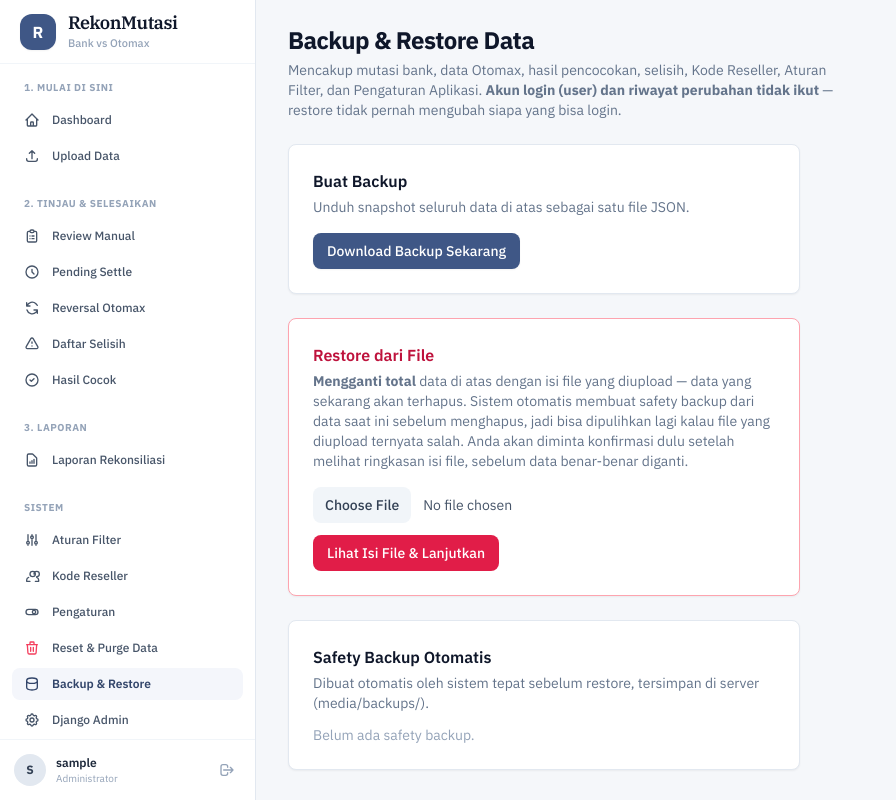
After one commit to rismawanwaris-arch/LServer, a Django app: page /backup/ in a window 1280 px wide. The commit adds this page. Shown: the whole page, without its empty margins (0-896 px from the left). Run offline with Django 5.2, Linux system fonts and the light colour scheme; the visitor is signed in with stand-in values (Sample User, id 1); parts of the project's set-up code (start-up, migrations or seed data) failed here and were passed over; some libraries are stand-ins or nearby versions.

Commit message:
feat: halaman Backup & Restore Data rekonsiliasi
Cakupan backup: mutasi bank, data Otomax, hasil pencocokan, selisih,
Kode Reseller, Aturan Filter, Pengaturan Aplikasi -- lewat serializer
JSON bawaan Django. Akun login (auth.User) dan riwayat perubahan
(simple_history) sengaja tidak ikut, supaya restore tidak pernah
mengubah siapa yang bisa login.

Restore mengganti TOTAL isi data di atas dengan isi file yang
diupload (bukan merge), lewat alur upload -> preview jumlah baris ->
konfirmasi eksplisit, supaya operator lihat dulu isinya sebelum data
sekarang ditimpa. Sistem otomatis membuat safety backup dari data
saat ini tepat sebelum menghapus, jadi restore yang salah masih bisa
dipulihkan lagi. File safety backup ditaruh di bawah MEDIA_ROOT
(media/backups/) supaya ikut volume ./data/media yang sudah
di-bind-mount di compose.zima.yml -- bukan di lokasi lain yang akan
hilang saat container di-rebuild.

OtomaxEntry.net_pair (FK ke dirinya sendiri, dipakai reversal
netting) ditangani lewat dua pass saat restore supaya pasangan
REV/original yang saling menunjuk tidak gagal karena baris
lawannya belum ada.

Halaman ini khusus superuser, sama seperti Pengaturan & Reset/Purge
Data.

```diff
--- a/apps/dashboard/templates/base.html
+++ b/apps/dashboard/templates/base.html
@@ -219,6 +219,12 @@
               <svg class="h-4 w-4 flex-shrink-0 text-rose-500" fill="none" viewBox="0 0 24 24" stroke="currentColor"><path stroke-linecap="round" stroke-linejoin="round" stroke-width="2" d="M19 7l-.867 12.142A2 2 0 0116.138 21H7.862a2 2 0 01-1.995-1.858L5 7m5 4v6m4-6v6m1-10V4a1 1 0 00-1-1h-4a1 1 0 00-1 1v3M4 7h16"/></svg>
               <span>Reset & Purge Data</span>
             </a>
+
+            <a href="{% url 'backup' %}"
+               class="flex items-center gap-3 px-3 py-2 rounded-lg font-medium transition {% if request.resolver_match.url_name == 'backup' %}bg-indigo-50 text-indigo-700 font-semibold dark:bg-indigo-950/60 dark:text-indigo-300 shadow-2xs{% else %}text-slate-600 hover:bg-slate-50 hover:text-slate-900 dark:text-slate-300 dark:hover:bg-slate-800/60 dark:hover:text-white{% endif %}">
+              <svg class="h-4 w-4 flex-shrink-0" fill="none" viewBox="0 0 24 24" stroke="currentColor"><path stroke-linecap="round" stroke-linejoin="round" stroke-width="2" d="M4 7v10c0 2.21 3.58 4 8 4s8-1.79 8-4V7M4 7c0 2.21 3.58 4 8 4s8-1.79 8-4M4 7c0-2.21 3.58-4 8-4s8 1.79 8 4"/></svg>
+              <span>Backup & Restore</span>
+            </a>
             {% endif %}
 
             <a href="/admin/" target="_blank"
--- /dev/null
+++ b/apps/dashboard/templates/dashboard/backup.html
@@ -0,0 +1,55 @@
+{% extends "base.html" %}
+{% block title %}Backup & Restore Data — RekonMutasi{% endblock %}
+{% block content %}
+<div class="mb-6">
+  <h1 class="text-2xl font-bold tracking-tight text-slate-900 dark:text-white">Backup & Restore Data</h1>
+  <p class="text-sm text-slate-500 mt-1 max-w-prose">
+    Mencakup mutasi bank, data Otomax, hasil pencocokan, selisih, Kode Reseller, Aturan Filter,
+    dan Pengaturan Aplikasi. <b>Akun login (user) dan riwayat perubahan tidak ikut</b> — restore
+    tidak pernah mengubah siapa yang bisa login.
+  </p>
+</div>
+
+<div class="card max-w-lg p-6 mb-6">
+  <h2 class="mb-1 text-base font-semibold text-slate-900 dark:text-white">Buat Backup</h2>
+  <p class="mb-4 text-sm text-slate-500 dark:text-slate-400">
+    Unduh snapshot seluruh data di atas sebagai satu file JSON.
+  </p>
+  <a href="{% url 'download-backup' %}" class="btn-primary inline-block">Download Backup Sekarang</a>
+</div>
+
+<div class="card max-w-lg p-6 mb-6 border-rose-300 dark:border-rose-800">
+  <h2 class="mb-1 text-base font-semibold text-rose-700 dark:text-rose-400">Restore dari File</h2>
+  <p class="mb-4 text-sm text-slate-500 dark:text-slate-400">
+    <b>Mengganti total</b> data di atas dengan isi file yang diupload — data yang sekarang akan
+    terhapus. Sistem otomatis membuat safety backup dari data saat ini sebelum menghapus, jadi
+    bisa dipulihkan lagi kalau file yang diupload ternyata salah. Anda akan diminta konfirmasi
+    dulu setelah melihat ringkasan isi file, sebelum data benar-benar diganti.
+  </p>
+  <form method="post" action="{% url 'restore-preview' %}" enctype="multipart/form-data" class="space-y-3">
+    {% csrf_token %}
+    <input type="file" name="file" accept="application/json,.json" required
+           class="block w-full text-sm text-slate-600 dark:text-slate-300
+                  file:mr-3 file:rounded-lg file:border-0 file:bg-slate-100 file:px-3 file:py-2
+                  file:text-sm file:font-medium file:text-slate-700
+                  dark:file:bg-slate-800 dark:file:text-slate-200">
+    <button type="submit" class="btn bg-rose-600 text-white hover:bg-rose-500">Lihat Isi File & Lanjutkan</button>
+  </form>
+</div>
+
+<div class="card max-w-lg p-6">
+  <h2 class="mb-1 text-base font-semibold text-slate-900 dark:text-white">Safety Backup Otomatis</h2>
+  <p class="mb-3 text-sm text-slate-500 dark:text-slate-400">
+    Dibuat otomatis oleh sistem tepat sebelum restore, tersimpan di server (media/backups/).
+  </p>
+  {% if safety_backups %}
+  <ul class="space-y-1 text-sm font-mono text-slate-600 dark:text-slate-300">
+    {% for name in safety_backups %}
+    <li>{{ name }}</li>
+    {% endfor %}
+  </ul>
+  {% else %}
+  <p class="text-sm text-slate-400">Belum ada safety backup.</p>
+  {% endif %}
+</div>
+{% endblock %}
--- a/apps/dashboard/urls.py
+++ b/apps/dashboard/urls.py
@@ -52,6 +52,11 @@ urlpatterns = [
     # Pengaturan Aplikasi
     path("pengaturan/", views.app_settings_view, name="app-settings"),
     path("pengaturan/simpan/", views.update_app_settings_action, name="update-app-settings"),
+    # Backup & Restore Data
+    path("backup/", views.backup_view, name="backup"),
+    path("backup/download/", views.download_backup_action, name="download-backup"),
+    path("backup/restore/preview/", views.restore_preview_action, name="restore-preview"),
+    path("backup/restore/confirm/", views.restore_confirm_action, name="restore-confirm"),
     # Auth
     path("login/", auth_views.LoginView.as_view(template_name="dashboard/login.html"), name="login"),
     path("logout/", auth_views.LogoutView.as_view(next_page="login"), name="logout"),
--- a/apps/dashboard/views/__init__.py
+++ b/apps/dashboard/views/__init__.py
@@ -6,6 +6,7 @@ apps/dashboard/urls.py tidak perlu berubah sama sekali."""
 from __future__ import annotations
 
 from .app_settings import app_settings_view, update_app_settings_action
+from .backup import backup_view, download_backup_action, restore_confirm_action, restore_preview_action
 from .data_admin import data_admin, purge_all_view, purge_day_view
 from .day import day_view
 from .discrepancies import discrepancy_list_view
@@ -42,6 +43,7 @@ __all__ = [
     "add_reseller_action",
     "app_settings_view",
     "apply_exclusion_rules_action",
+    "backup_view",
     "bulk_manual_match_action",
     "close_view",
     "data_admin",
@@ -50,6 +52,7 @@ __all__ = [
     "delete_exclusion_rule_action",
     "delete_reseller_action",
     "discrepancy_list_view",
+    "download_backup_action",
     "edit_reseller_action",
     "exclusion_rules_view",
     "manual_match_action",
@@ -66,6 +69,8 @@ __all__ = [
     "reports_view",
     "reseller_view",
     "resolve_view",
+    "restore_confirm_action",
+    "restore_preview_action",
     "reversal_view",
     "run_engine",
     "toggle_exclusion_rule_action",
--- /dev/null
+++ b/apps/dashboard/views/backup.py
@@ -0,0 +1,114 @@
+"""Halaman Backup & Restore Data -- download snapshot data rekonsiliasi, dan restore
+dari file lewat alur upload -> preview -> konfirmasi (supaya operator lihat dulu isi
+file sebelum data sekarang ditimpa). Khusus staff."""
+
+from __future__ import annotations
+
+import secrets
+from pathlib import Path
+
+from django.conf import settings
+from django.contrib import messages
+from django.contrib.auth.decorators import login_required
+from django.http import HttpResponse
+from django.shortcuts import redirect, render
+from django.views.decorators.http import require_POST
+
+from apps.recon.backup import (
+    RestoreError,
+    backup_filename,
+    generate_backup_json,
+    list_safety_backups,
+    preview_backup_file,
+    restore_from_json,
+)
+
+from ._shared import staff_only
+
+_MAX_UPLOAD_BYTES = 100 * 1024 * 1024
+
+
+def _restore_tmp_dir() -> Path:
+    return Path(settings.MEDIA_ROOT) / "backups" / "tmp-restore"
+
+
+@login_required
+@staff_only
+def backup_view(request):
+    return render(
+        request,
+        "dashboard/backup.html",
+        {"safety_backups": [p.name for p in list_safety_backups()]},
+    )
+
+
+@login_required
+@staff_only
+def download_backup_action(request):
+    content = generate_backup_json()
+    response = HttpResponse(content, content_type="application/json")
+    response["Content-Disposition"] = f'attachment; filename="{backup_filename()}"'
+    return response
+
+
+@login_required
+@staff_only
+@require_POST
+def restore_preview_action(request):
+    upload = request.FILES.get("file")
+    if not upload:
+        messages.error(request, "Pilih file backup (.json) dulu.")
+        return redirect("backup")
+    if upload.size > _MAX_UPLOAD_BYTES:
+        messages.error(request, "File terlalu besar (maks 100MB).")
+        return redirect("backup")
+
+    content = upload.read().decode("utf-8", errors="replace")
+    try:
+        counts = preview_backup_file(content)
+    except RestoreError as exc:
+        messages.error(request, str(exc))
+        return redirect("backup")
+
+    tmp_dir = _restore_tmp_dir()
+    tmp_dir.mkdir(parents=True, exist_ok=True)
+    token = secrets.token_urlsafe(24)
+    (tmp_dir / f"{token}.json").write_text(content, encoding="utf-8")
+
+    return render(
+        request,
+        "dashboard/backup_confirm.html",
+        {"counts": sorted(counts.items()), "total": sum(counts.values()), "token": token},
+    )
+
+
+@login_required
+@staff_only
+@require_POST
+def restore_confirm_action(request):
+    token = request.POST.get("token", "")
+    if not token or "/" in token or "\\" in token:
+        messages.error(request, "Token restore tidak valid. Ulangi upload file.")
+        return redirect("backup")
+
+    tmp_path = _restore_tmp_dir() / f"{token}.json"
+    if not tmp_path.exists():
+        messages.error(request, "Sesi restore sudah kedaluwarsa. Ulangi upload file.")
+        return redirect("backup")
+
+    content = tmp_path.read_text(encoding="utf-8")
+    try:
+        result = restore_from_json(content)
+    except RestoreError as exc:
+        messages.error(request, str(exc))
+        return redirect("backup")
+    finally:
+        tmp_path.unlink(missing_ok=True)
+
+    total = sum(result["counts"].values())
+    messages.success(
+        request,
+        f"Restore selesai: {total} baris dipulihkan. "
+        f"Safety backup data sebelumnya tersimpan di {result['safety_backup_path']}.",
+    )
+    return redirect("backup")
```
Also changed, not shown: apps/dashboard/templates/dashboard/backup_confirm.html (added, +38 -0 lines), apps/recon/backup.py (added, +149 -0 lines), tests/test_backup.py (added, +187 -0 lines).
